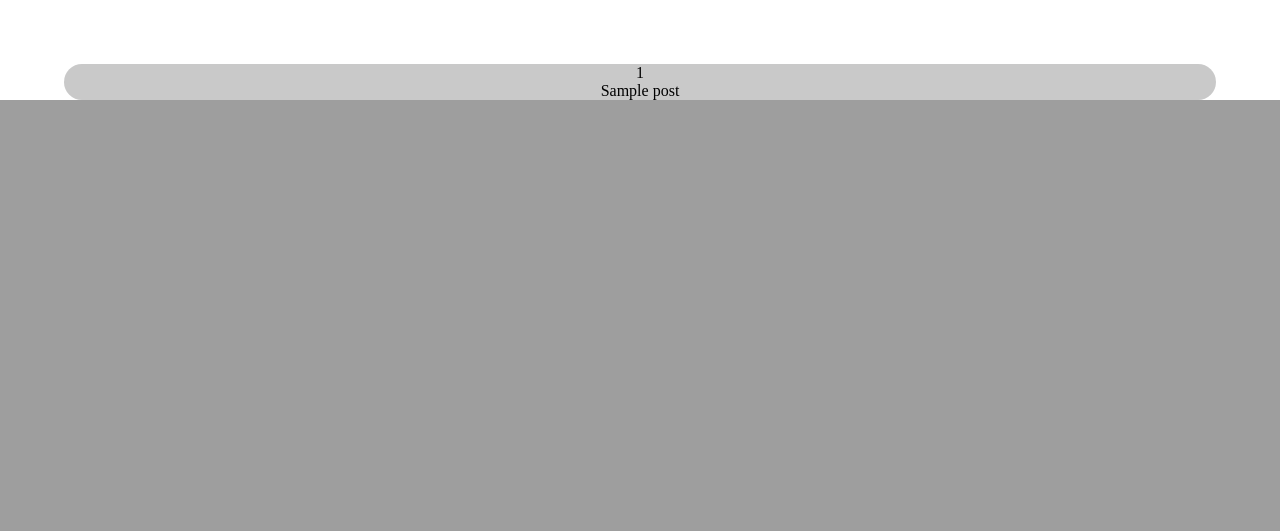
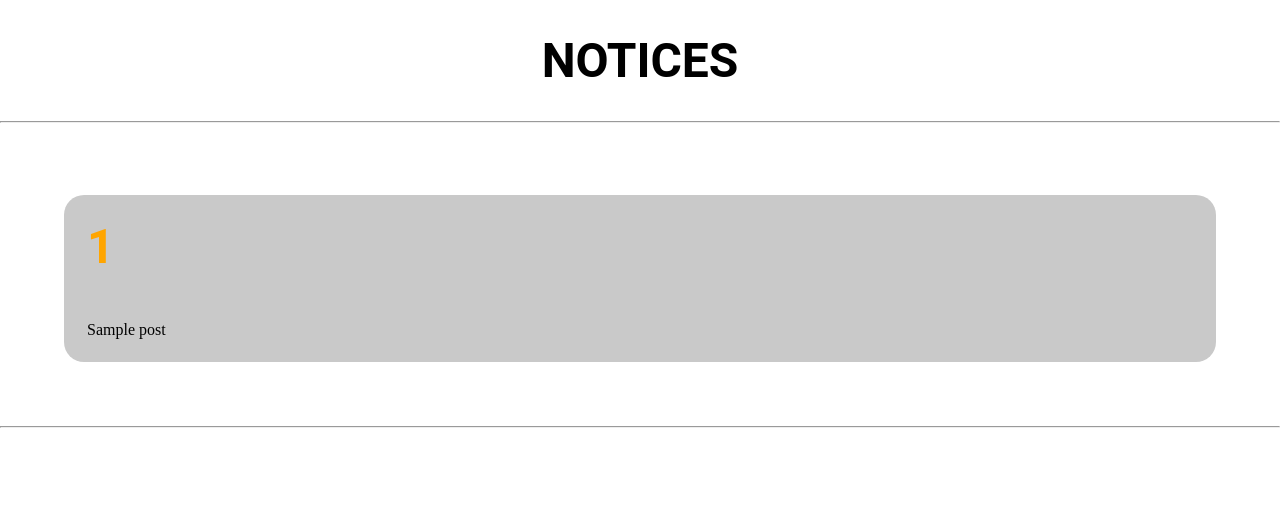
Before and after one commit to Beamma/Test-App, a Flask app: template templates/home.html in a window 1280 px wide. Shown: the part 790-1321 px from the top of the page. Before the commit the page ends 890 px from the top, so only its background shows below. Run offline with Flask 2, Linux system fonts and the light colour scheme; the template is opened without the code that fills it: most values are stand-ins (such as "Sample title", 1, 10 or a date in 2020).

Commit message:
V3.1 Fully Fucntioning Create/View Of Notices With Mininmal Css.

```diff
--- a/main.py
+++ b/main.py
@@ -48,25 +48,9 @@ def home():
     if logstatus == "true":
         conn = sqlite3.connect('users.db')
         c = conn.cursor()
-        c.execute("SELECT user, post FROM notices")
+        c.execute("SELECT name, post FROM notices")
         posts = c.fetchall()
         conn.close()
-        # users = [i[0] for i in posts]
-        # notices = [b[1] for b in posts]
-        # conn = sqlite3.connect('users.db')
-        # user_names = []
-        # user_new = []
-        # c = conn.cursor()
-        # for i in range (len(users)):
-        #     c.execute("SELECT user FROM users WHERE id=?", (users[i],))
-        #     a = c.fetchall()
-        #     user_names.insert(i, a[0])
-        # print(user_names)
-        # final_post = []
-        # for i in range (len(user_names)):
-        #     post_temp = (user_names[i], posts[i, 1])
-        #     # final_post.insert(i, post_temp)
-        #     print(post_temp)
         if xadmin == "Admin":
             return render_template("home.html", admin = "Admin", posts = posts)
         else:
@@ -92,15 +76,19 @@ def post_admin():
     post_db = []
     conn = sqlite3.connect('users.db')
     c = conn.cursor()
-    # c.execute("SELECT id from users WHERE user=?", (session.get('user', None),))
-    # for i in c.fetchall():
-    #     for j in i:
-    #         user_id = j
     user_id = session.get('user', None)
+    c.execute("SELECT name FROM users WHERE user=?", (user_id,))
+    for i in c.fetchall():
+        for j in i:
+            name = j
+    conn.close()
     post_db.insert(1, user_id)
     post_db.insert(2, request.form['post'])
-    sql = "INSERT INTO notices(user, post) VALUES(?,?)"
+    post_db.insert(3, name)
+    sql = "INSERT INTO notices(user, post, name) VALUES(?,?,?)"
     val = post_db
+    conn = sqlite3.connect('users.db')
+    c = conn.cursor()
     c.execute(sql, val)
     conn.commit()
     conn.close()
--- a/static/css/style.css
+++ b/static/css/style.css
@@ -146,10 +146,35 @@ html, body{
   display: hidden;
 }
 
+.content h1 {
+  font-family: "Roboto", sans-serif;
+  font-size: 300%;
+  color: black;
+  text-align: center;
+}
+
+.notices {
+  overflow-y: scroll;
+  overflow-x: hidden;
+  height: 50vh;
+  text-align: left;
+}
+
 .post {
 margin: 5%;
 border-radius: 20px;
 background: rgb(201, 201, 201);
-text-align: center;
-width: 1005;
 }
+
+.post p {
+  margin: 0px;
+  padding: 2%;
+}
+
+.post h1 {
+  margin: 0px;
+  padding: 2%;
+  font-family: "Roboto", sans-serif;
+  color: orange;
+  text-align: left;
+}
--- a/templates/home.html
+++ b/templates/home.html
@@ -7,15 +7,20 @@
 	</div>
 </div>
 <div class = "content">
-</div>
+	<h1> NOTICES </h1>
+	<hr>
+	<div class = "notices">
 		{% for i in posts %}
 		<div class = "post">
 			<div class = "user">
-		{{i[0]}}
+				<h1> {{i[0]}} </h1>
 			</div>
 			<div class = "notice">
-		{{i[1]}}
+			<p>	{{i[1]}} </p>
 			</div>
 		</div>
 		{% endfor %}
+		<hr>
+	</div>
+</div>
 {% endblock %}
```
Also changed, not shown: users.db. Lines whose indentation alone changed are shown as unchanged.
